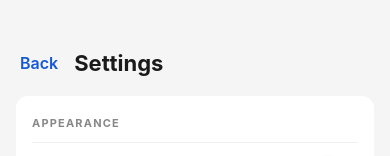
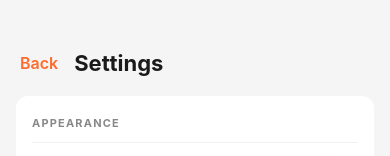
Before and after one commit to Prosper003/Pertho, a React Native app: screen / in a window 390 px wide. Both pictures are taken after a click on the element 354 px from the left and 70 px from the top of the page. Shown: the top 156 px of the page. Built offline with nearby package versions, Linux system fonts and the light colour scheme.

Commit message:
Update MenuScreen.js

```diff
--- a/screens/MenuScreen.js
+++ b/screens/MenuScreen.js
@@ -29,7 +29,7 @@ export default function MenuScreen({ navigation, route }) {
 
       <View style={styles.header}>
         <TouchableOpacity onPress={() => navigation.goBack()}>
-          <Text style={[styles.back, { color: '#1558D6' }]}>Back</Text>
+          <Text style={[styles.back, { color: '#FF6B2C' }]}>Back</Text>
         </TouchableOpacity>
         <Text style={[styles.title, { color: theme.text }]}>Settings</Text>
       </View>
```
